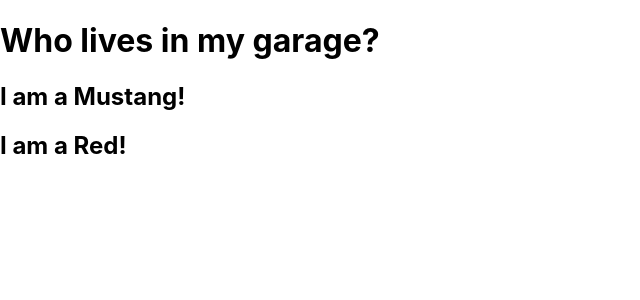
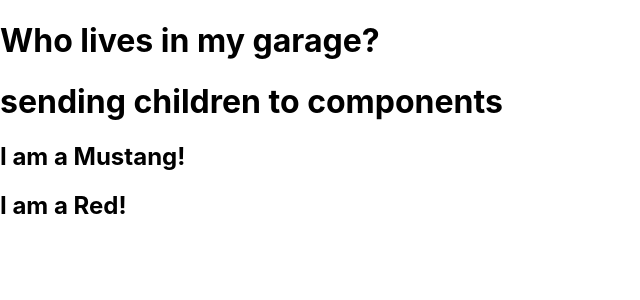
Before and after one commit to hipradeep/learn_react, a React (Create React App) app: page / in a window 1280 px wide. Shown: the top 300 px of the page, without its empty margins (0-640 px from the left). Built offline with nearby package versions, Linux system fonts and the light colour scheme.

Commit message:
jsx children

```diff
--- a/src/App.js
+++ b/src/App.js
@@ -4,9 +4,22 @@
 //  import Compnt from "./events/events";
 import Compnt from "./props/propsexample";
 
-function App() {
+function App(props) {
 
-  return ( <Compnt />  );
+  return (
+
+    <>
+      {/*COMT:011 */}
+      {/* use of jsx children */}
+      {/* <h1>{props.children}</h1> */}
+
+      <Compnt>
+
+        sending children to components
+
+      </Compnt>
+
+    </>);
 
 }
 
--- a/src/index.js
+++ b/src/index.js
@@ -9,6 +9,10 @@
   <React.StrictMode>
     <App />
   </React.StrictMode>
+  //COMT:011
+  // <React.StrictMode>
+  //   <App > I am pradeep maurya! (jsx children)</App>
+  // </React.StrictMode>
 );
 
 // If you want to start measuring performance in your app, pass a function
--- a/src/exmaplecmpts/carcomponents.js
+++ b/src/props/carcomponents.js
@@ -3,6 +3,4 @@
     return <h2>I am a { props.color.color }!</h2>;
   }
 
-
-
 export default CarRed;
--- a/src/props/propsexample.js
+++ b/src/props/propsexample.js
@@ -2,21 +2,21 @@
 import PropTypes from 'prop-types';
 import checkPropTypes from 'check-prop-types';
 
-import CarRed from "../exmaplecmpts/carcomponents";
+import CarRed from "./carcomponents";
 
 
 function Car(props) {
     return <h2>I am a { props.brand.model }!</h2>;
   }
 
-
-
-  function Garage() {
+  function Garage(props) {
     const carInfo = { name: "Ford", model: "Mustang" };
     const color = { color: "Red" };
     return (
       <>
         <h1>Who lives in my garage?</h1>
+        {/* use of jsx children */}
+        <h1>{props.children}</h1>
         <Car brand={ carInfo } />
         <CarRed color={ color } />
       </>
```
Also changed, not shown: src/jsxchilds/jsxchildren.js (added).
